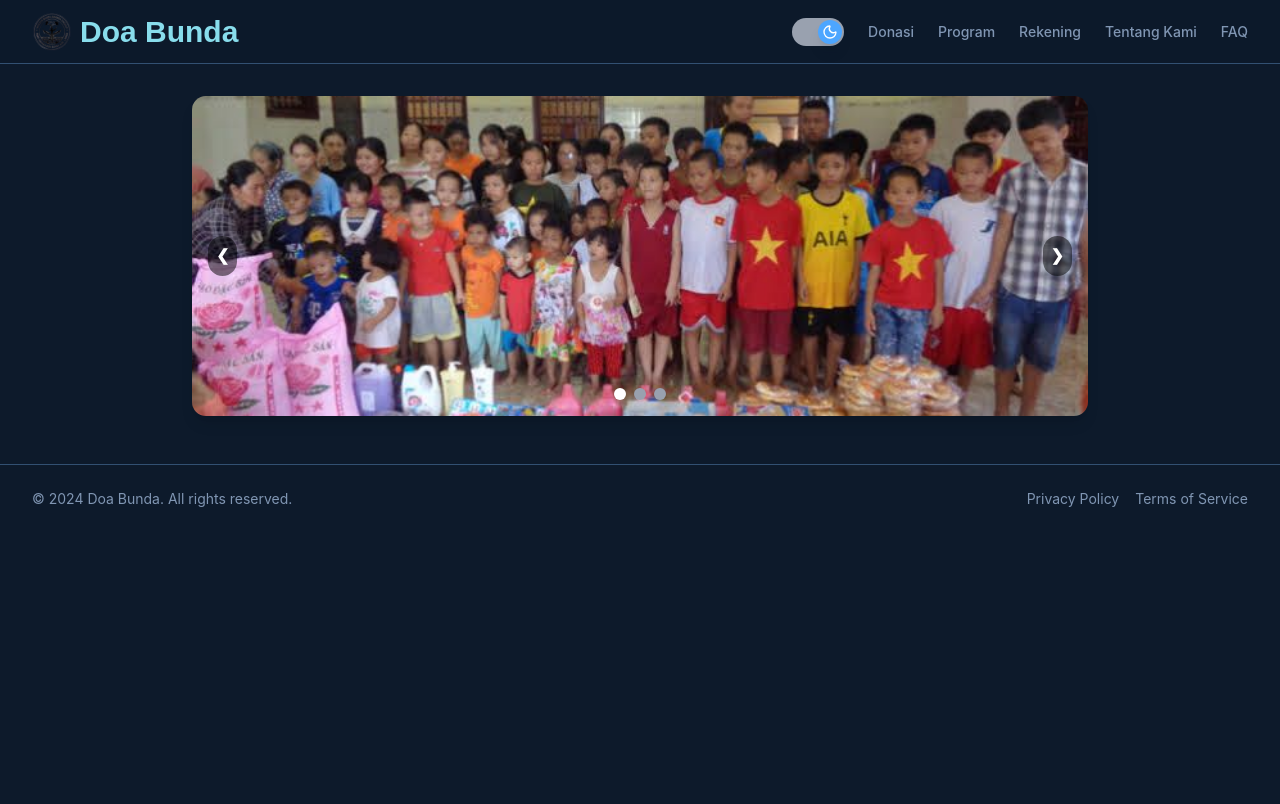
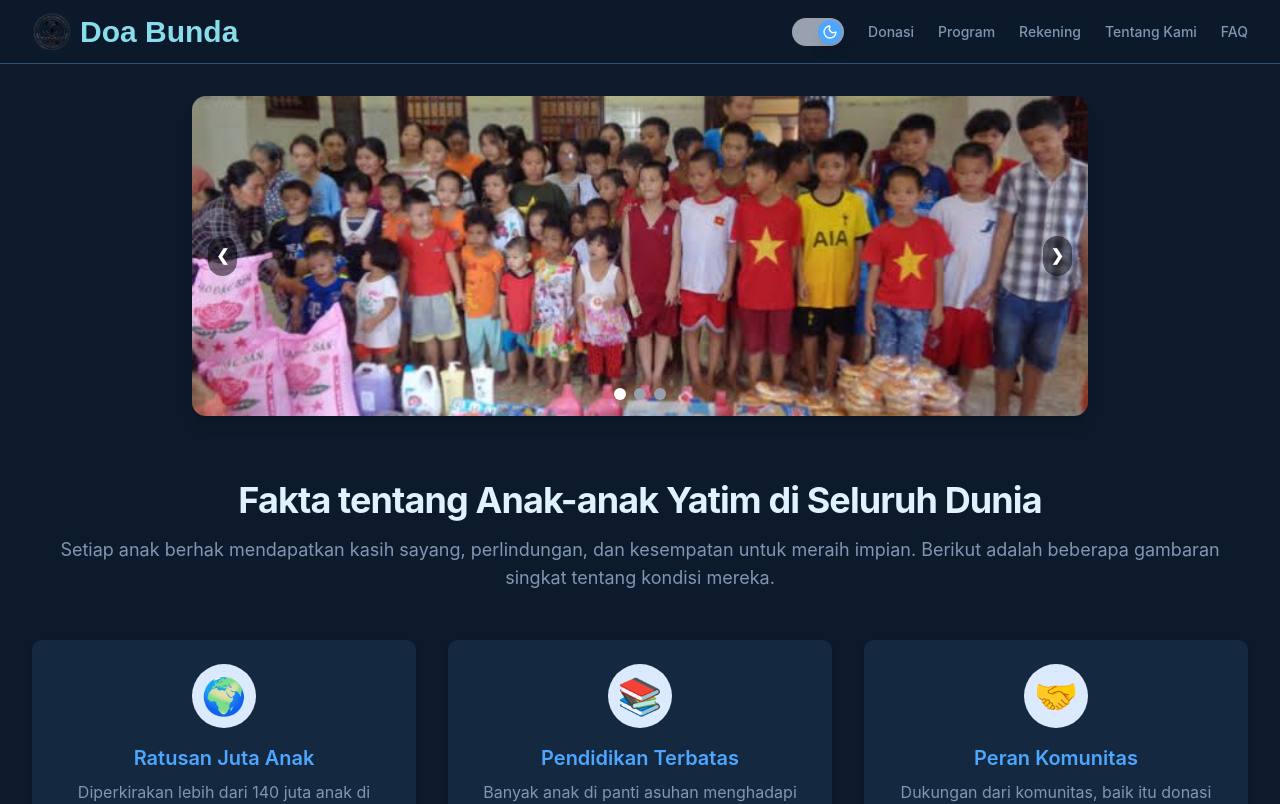
Before and after one commit to almagribii/pantiasuhan_doabunda, a React (Vite) app: page / in a window 1280 px wide. Shown: the top 804 px of the page. Built offline with nearby package versions, Linux system fonts and the light colour scheme; a web font is replaced by a local one.

Commit message:
apply orphanage and tabbed

```diff
--- a/src/pages/homepage/Homepage.tsx
+++ b/src/pages/homepage/Homepage.tsx
@@ -1,13 +1,16 @@
 import { Footer } from "../../components/layout/footer";
 import { Navbar } from "../../components/layout/navbar";
 import ImageSlider from "./components/ImageSlider";
+import OrphanageInfoSection from "./components/OrphanageInfoSection";
+import TabbedArticleSection from "./components/TabbedArticleSection";
 const Homepage = () => {
   return (
     <div>
       <Navbar />
-      <div className="pt-16 pb-12">
+      <div className="pt-16 ">
         <ImageSlider />
       </div>
+      <OrphanageInfoSection />
       <Footer />
     </div>
   );
```
